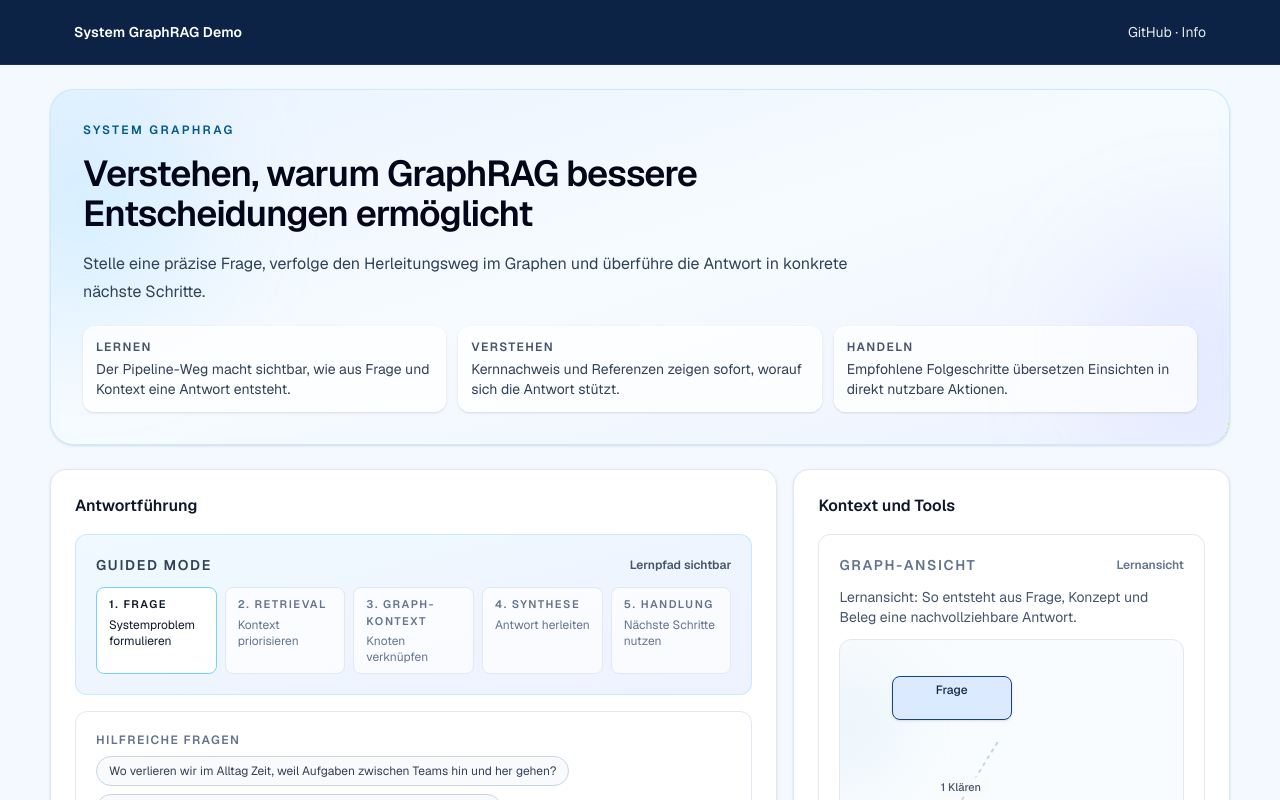
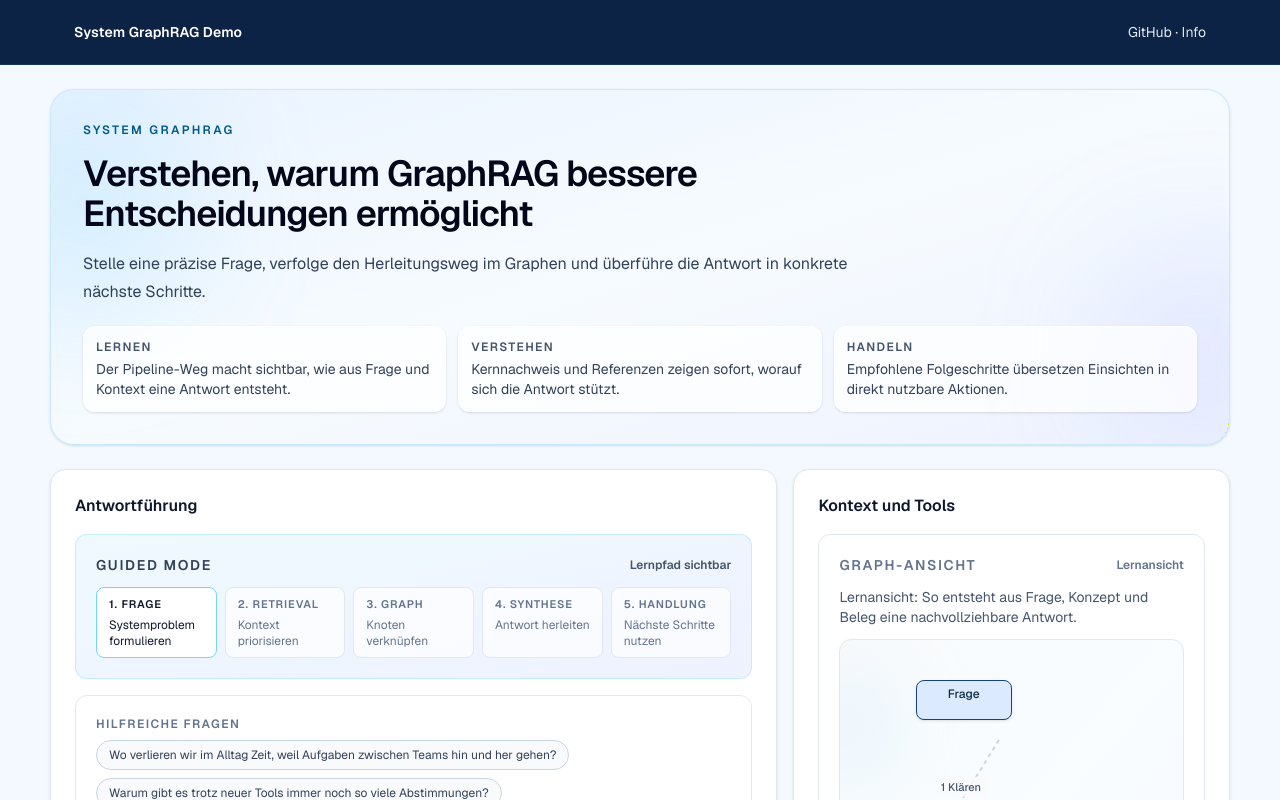
Before and after one commit to mimeonline/system-graph-rag-lab, a Next.js app in the folder apps/web/: page / in a window 1280 px wide. Shown: the top 800 px of the page. Built offline with nearby package versions, Linux system fonts and the light colour scheme.

Commit message:
fix: stabilize graph layout and document embedding flow

```diff
--- a/apps/web/src/components/molecules/graph-preview.tsx
+++ b/apps/web/src/components/molecules/graph-preview.tsx
@@ -13,12 +13,7 @@
 };
 
 const GRAPH_HEIGHT_PX = 400;
-const GRAPH_SIDE_PADDING_PX = 68;
-const NODE_FRAME_BY_KIND: Record<HomeGraphNode["kind"], { width: number; height: number }> = {
-  query: { width: 120, height: 44 },
-  reference: { width: 118, height: 48 },
-  evidence: { width: 124, height: 56 },
-};
+const MIN_CANVAS_WIDTH_PX = 280;
 
 /**
  * Lightweight graph preview without external rendering dependencies.
@@ -112,7 +107,7 @@
                         animationDelay: `${index * 90}ms`,
                       }}
                     >
-                      {shortLabel(node.compactLabel ?? node.label)}
+                      {fitNodeLabel(node.compactLabel ?? node.label, frame.width)}
                     </div>
                   </TooltipTrigger>
                   <TooltipContent>{getNodeTooltipText(node)}</TooltipContent>
@@ -162,12 +157,25 @@
   return `${sanitized.slice(0, 49)}...`;
 }
 
+function fitNodeLabel(label: string, width: number): string {
+  const base = shortLabel(label);
+  const compact = base.replace(/\s+/g, " ").trim();
+  const maxChars = width < 100 ? 12 : width < 110 ? 15 : 20;
+
+  if (compact.length <= maxChars) {
+    return compact;
+  }
+
+  return `${compact.slice(0, Math.max(3, maxChars - 3))}...`;
+}
+
 function getNodePoint(node: HomeGraphNode, canvasWidth: number): { x: number; y: number } {
-  const effectiveWidth = Math.max(canvasWidth, GRAPH_SIDE_PADDING_PX * 2);
+  const effectiveWidth = Math.max(canvasWidth, MIN_CANVAS_WIDTH_PX);
+  const sidePaddingPx = getResponsiveSidePadding(effectiveWidth);
   const rawX = (effectiveWidth * node.x) / 100;
   const x = Math.min(
-    effectiveWidth - GRAPH_SIDE_PADDING_PX,
-    Math.max(GRAPH_SIDE_PADDING_PX, rawX),
+    effectiveWidth - sidePaddingPx,
+    Math.max(sidePaddingPx, rawX),
   );
   const y = (GRAPH_HEIGHT_PX * node.y) / 100;
 
@@ -183,14 +191,20 @@
   centerY: number;
 } {
   const point = getNodePoint(node, canvasWidth);
-  const size = NODE_FRAME_BY_KIND[node.kind];
+  const effectiveWidth = Math.max(canvasWidth, MIN_CANVAS_WIDTH_PX);
+  const size = getResponsiveNodeSize(node.kind, effectiveWidth);
+  const horizontalInset = 6;
+  const left = Math.min(
+    effectiveWidth - size.width - horizontalInset,
+    Math.max(horizontalInset, point.x - size.width / 2),
+  );
 
   return {
-    left: point.x - size.width / 2,
+    left,
     top: point.y - size.height / 2,
     width: size.width,
     height: size.height,
-    centerX: point.x,
+    centerX: left + size.width / 2,
     centerY: point.y,
   };
 }
@@ -212,6 +226,43 @@
   }
 
   return minPx;
+}
+
+function getResponsiveSidePadding(canvasWidth: number): number {
+  return Math.max(24, Math.min(60, Math.round(canvasWidth * 0.1)));
+}
+
+function getResponsiveNodeSize(
+  kind: HomeGraphNode["kind"],
+  canvasWidth: number,
+): { width: number; height: number } {
+  if (canvasWidth < 360) {
+    if (kind === "query") {
+      return { width: 96, height: 40 };
+    }
+    if (kind === "evidence") {
+      return { width: 100, height: 52 };
+    }
+    return { width: 94, height: 44 };
+  }
+
+  if (canvasWidth < 420) {
+    if (kind === "query") {
+      return { width: 106, height: 42 };
+    }
+    if (kind === "evidence") {
+      return { width: 110, height: 54 };
+    }
+    return { width: 104, height: 46 };
+  }
+
+  if (kind === "query") {
+    return { width: 120, height: 44 };
+  }
+  if (kind === "evidence") {
+    return { width: 124, height: 56 };
+  }
+  return { width: 118, height: 48 };
 }
 
 function getEdgeEndpoints(
--- a/apps/web/src/features/home/graph-view-model.ts
+++ b/apps/web/src/features/home/graph-view-model.ts
@@ -34,9 +34,9 @@
     { x: 74, y: 52 },
   ],
   3: [
-    { x: 18, y: 52 },
+    { x: 28, y: 52 },
     { x: 50, y: 60 },
-    { x: 82, y: 52 },
+    { x: 72, y: 52 },
   ],
 };
 
@@ -122,7 +122,7 @@
     return {
       id: reference.nodeId,
       label: typedLabel,
-      compactLabel: toCompactLabel(typedLabel),
+      compactLabel: toCompactLabel(reference.title),
       kind: "reference",
       x: fallbackPosition.x,
       y: fallbackPosition.y,
--- a/apps/web/src/features/home/molecules/PipelineStepper.tsx
+++ b/apps/web/src/features/home/molecules/PipelineStepper.tsx
@@ -13,7 +13,7 @@
 const STEPS: PipelineStep[] = [
   { id: "question", label: "Frage", detail: "Systemproblem formulieren" },
   { id: "retrieval", label: "Retrieval", detail: "Kontext priorisieren" },
-  { id: "graph", label: "Graph-Kontext", detail: "Knoten verknüpfen" },
+  { id: "graph", label: "Graph", detail: "Knoten verknüpfen" },
   { id: "synthesis", label: "Synthese", detail: "Antwort herleiten" },
   { id: "action", label: "Handlung", detail: "Nächste Schritte nutzen" },
 ];
@@ -46,7 +46,7 @@
         <h3 className="text-sm font-semibold uppercase tracking-[0.12em] text-slate-700">Guided Mode</h3>
         <p className="text-xs font-semibold text-slate-600">Lernpfad sichtbar</p>
       </div>
-      <ol className="grid gap-2 sm:grid-cols-5">
+      <ol className="grid gap-2 sm:grid-cols-2 md:grid-cols-3 lg:grid-cols-5">
         {STEPS.map((step, index) => {
           const number = index + 1;
           const isActive = number <= activeStep;
@@ -60,7 +60,7 @@
                   : "border-slate-200 bg-white/70 text-slate-500"
               }`}
             >
-              <p className="text-[11px] font-semibold uppercase tracking-[0.14em]">{`${number}. ${step.label}`}</p>
+              <p className="overflow-hidden text-ellipsis whitespace-nowrap text-[10px] font-semibold uppercase tracking-[0.08em] sm:text-[11px]">{`${number}. ${step.label}`}</p>
               <p className="mt-1 text-xs">{step.detail}</p>
             </li>
           );
```
Also changed, not shown: apps/web/scripts/refresh-seed-embeddings.ts (+18 -0 lines), 2 other files (tests, documents, lock files or other folders).
